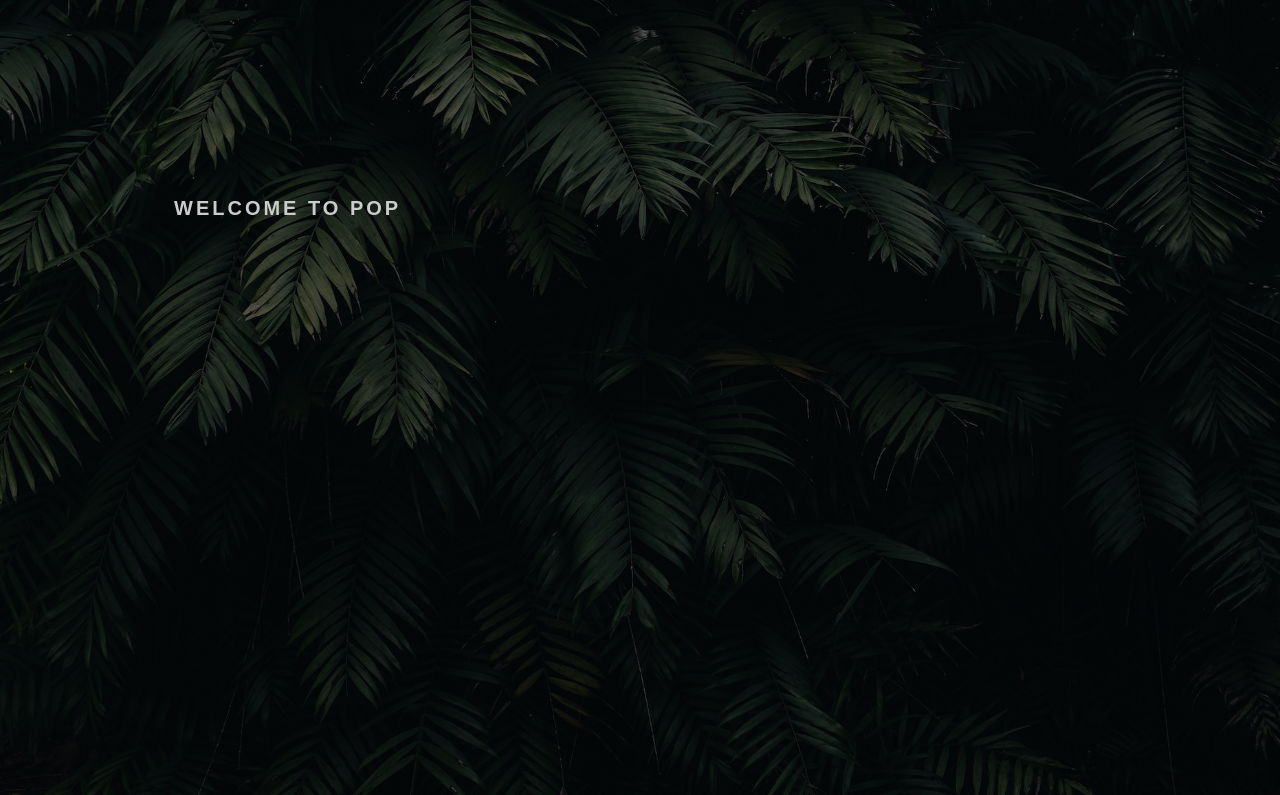
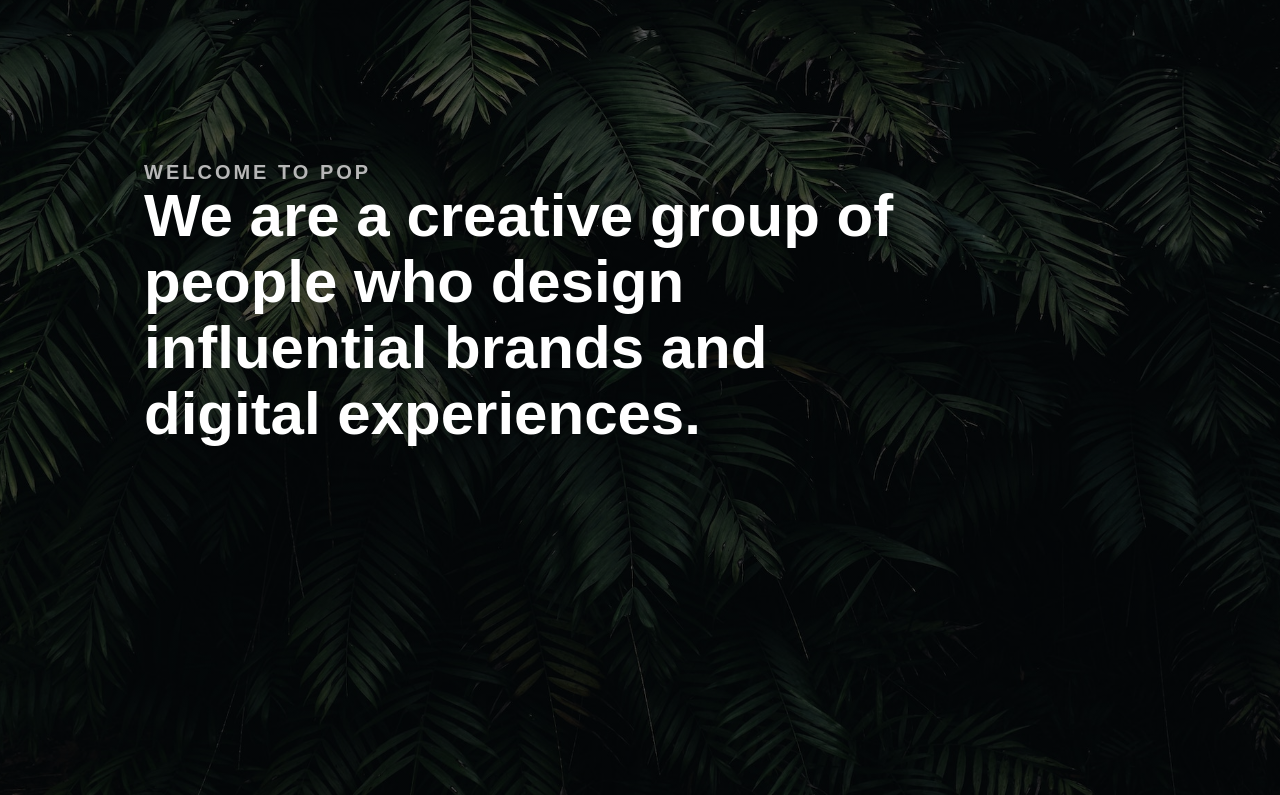
Before and after one commit to droidhazard/pop-dot-website, a website: page index.html in a window 1280 px wide. Shown: the part 85-880 px from the top of the page. Drawn offline with Linux system fonts and the light colour scheme; a web font is replaced by a local one.

Commit message:
home section typography

```diff
--- a/index.html
+++ b/index.html
@@ -29,7 +29,12 @@
       </a>
     </nav>
     <div class="home-wrapper">
-      <h3 class="size-secondary">WELCOME TO POP</h3>
+      <h3 class="heading-secondary">WELCOME TO POP</h3>
+      <h1 class="heading-primary">We are a creative group
+        of people who design
+        influential brands and
+        digital experiences.
+        </h1>
     </div>
   </header>
 </body>
--- a/sass/abstract/_variables.scss
+++ b/sass/abstract/_variables.scss
@@ -3,7 +3,7 @@ $color-green-accent: #39b54a;
 $color-grey-light-1: #f7f7f7;
 
 $color-grey-dark: #777;
-$color-grey-light: #ccc;
+$color-grey-light: #b7b7b7;
 $color-white: #fff;
 $color-black: #000;
 
--- a/sass/base/_typography.scss
+++ b/sass/base/_typography.scss
@@ -4,14 +4,13 @@ body {
   line-height: 1.7;
 }
 
-.header-heading {
-  font-size: 5rem;
-  letter-spacing: 1.7;
-  color: $color-white;
-}
-
-.size-secondary {
+.heading-secondary {
   font-size: 2rem;
   color: $color-grey-light;
   letter-spacing: .3rem;
 }
+
+.heading-primary {
+  font-size: 6rem;
+  color: $color-white;
+}
--- a/sass/layout/_header.scss
+++ b/sass/layout/_header.scss
@@ -7,9 +7,12 @@
   position: relative;
 
   & .home-wrapper {
-    margin: 15rem 14.4rem;
+    margin: 0 14.4rem;
     padding: 3rem;
-    height: 100px;
+    // height: 100px;
     max-width: 800px;
+    padding: 15rem 0;
+    word-wrap: break-word;
+    line-height: 1.1;
   }
 }
```
Also changed, not shown: css/style.css.
